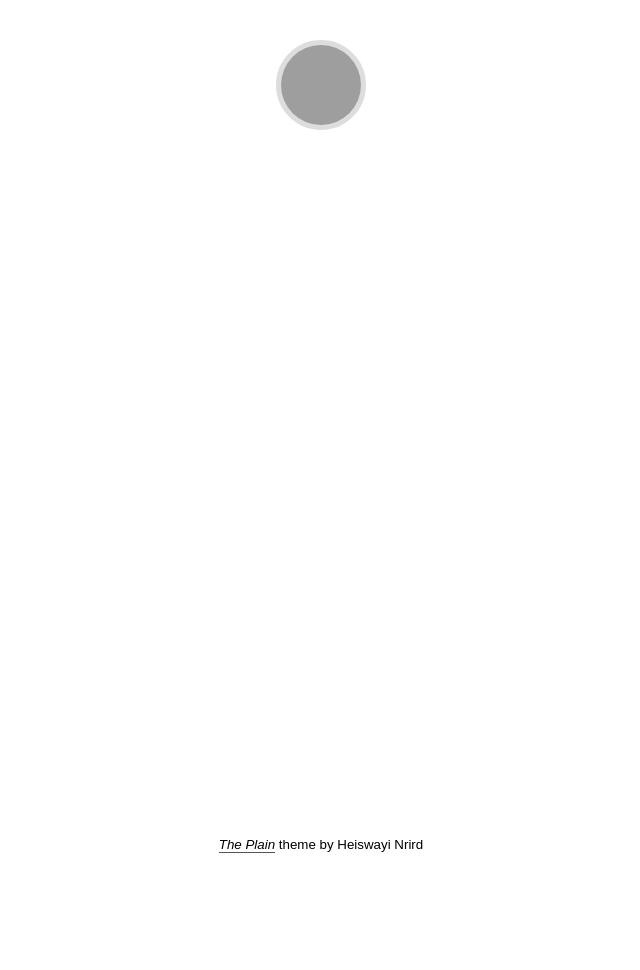
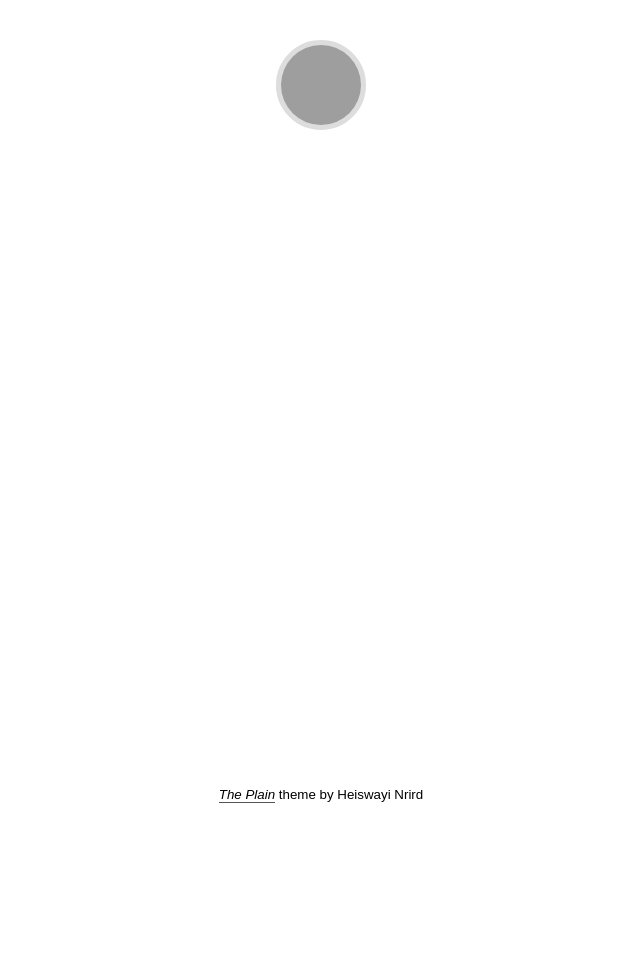
Before and after one commit to bemosior/bemosior.github.io, a Jekyll site: the page built from index.html, in a window 1280 px wide. Shown: the whole page, without its empty margins (319-959 px from the left). Built offline with Jekyll 4.4.1, drawn with Linux system fonts in a browser that asks for light colours; some web fonts are replaced; grey boxes are pictures that could not be loaded.

Commit message:
Fix footer sizing.

```diff
--- a/_sass/main.scss
+++ b/_sass/main.scss
@@ -391,11 +391,11 @@ section {
   }
 }
 #main {
-  padding-bottom:100px;
+  padding-bottom:150px;
 }
 #footer {
   width: 100%;
-  height: 100px;
+  height: 150px;
   position: absolute;
   bottom: 0;
   left: 0;
```
